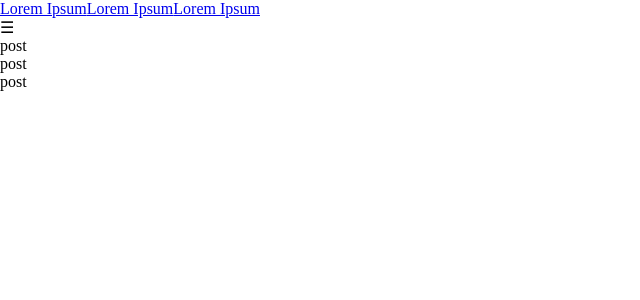
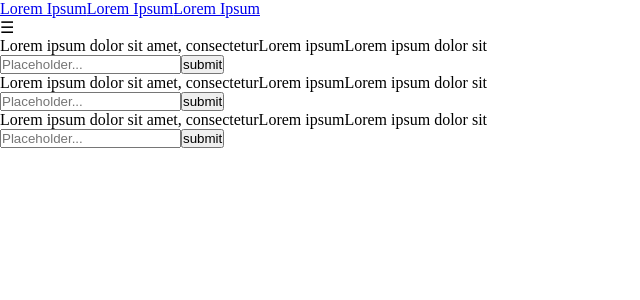
Before and after one commit to AuraSp/Post-Template, a React (Create React App) app: page / in a window 1280 px wide. Shown: the top 300 px of the page, without its empty margins (0-640 px from the left). Built offline with nearby package versions, Linux system fonts and the light colour scheme.

Commit message:
defined post card in the <main>

```diff
--- a/src/components/post.jsx
+++ b/src/components/post.jsx
@@ -2,7 +2,33 @@ import React from 'react'
 
 function Post() {
   return (
-    <div>post</div>
+    <div className='post-card'>
+
+      {/* POST SECTION */}
+      <div className='post'>
+        <div className='post-space'>
+
+        </div>
+        <div className='post-description'>
+          <span>Lorem ipsum dolor sit amet, consectetur</span>
+          <span>Lorem ipsum</span>
+          <span>Lorem ipsum dolor sit</span>
+        </div>
+      </div>
+
+      {/* COMMENT SECTION */}
+      <div className='comment'>
+        <input
+          type="text"
+          placeholder='Placeholder...' />
+        <button
+          type='button'>submit</button>
+        <div className='comment-space'>
+
+        </div>
+      </div>
+
+    </div>
   )
 }
 
```
